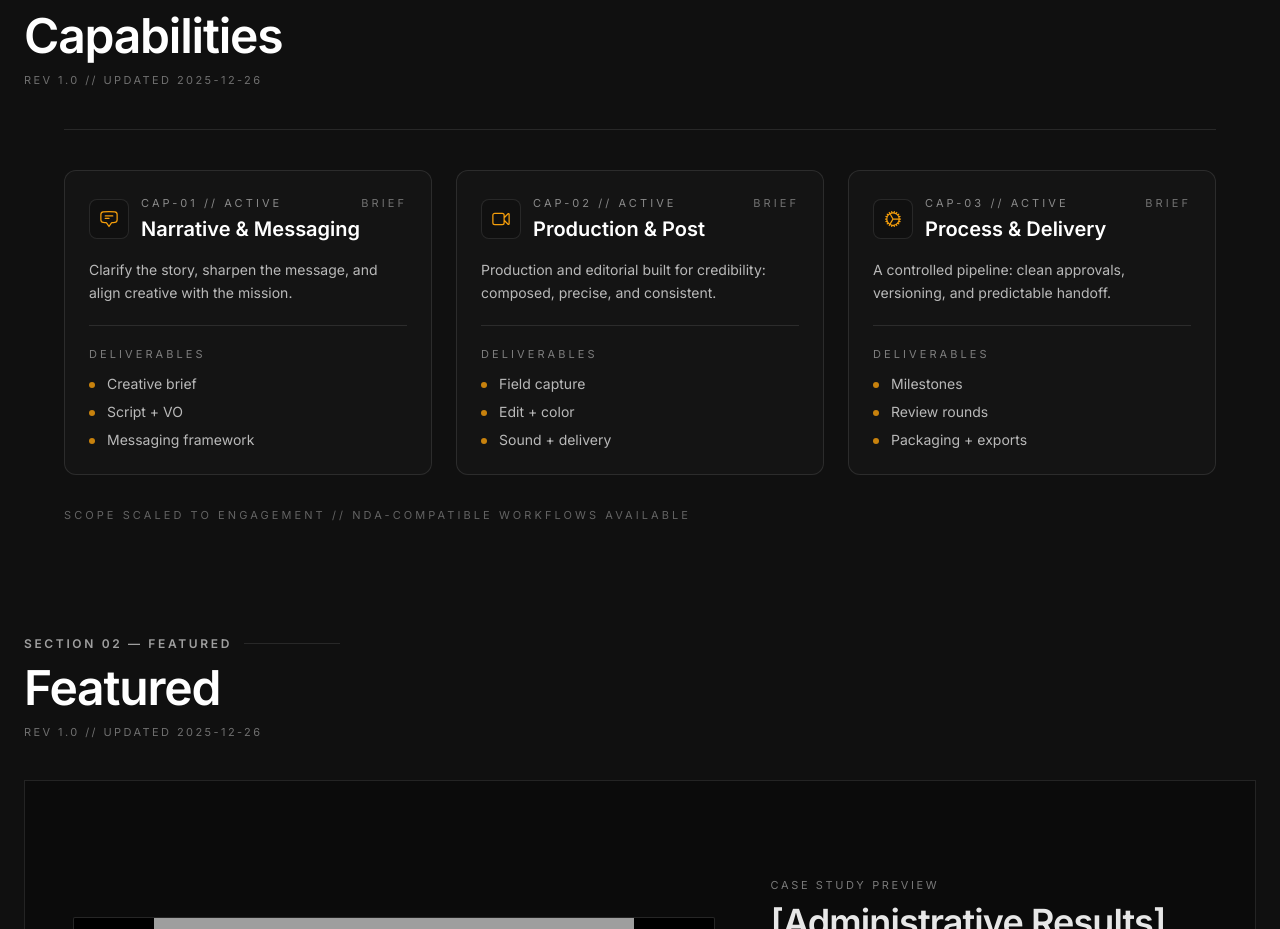
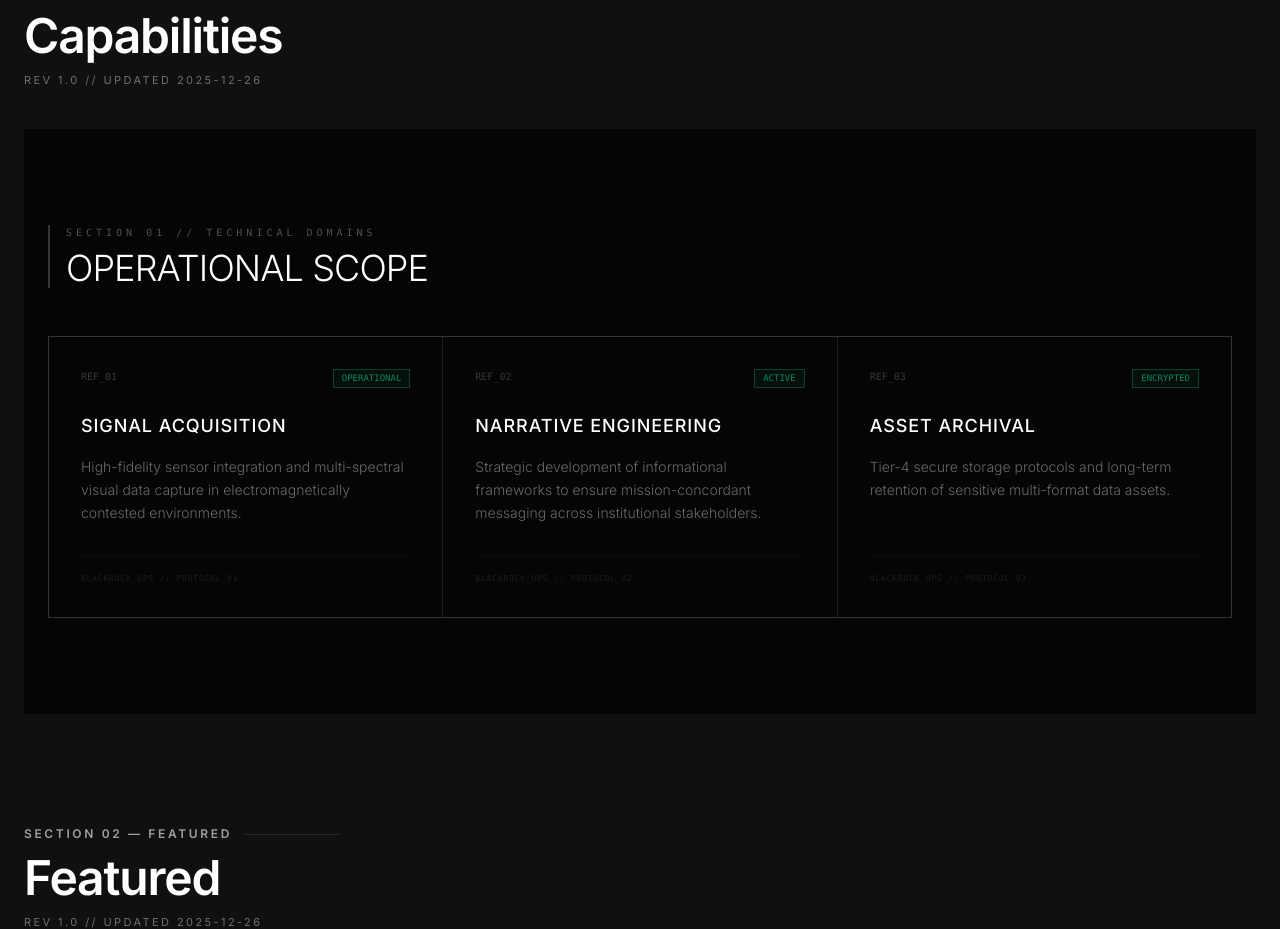
Before and after one commit to EntropyCapital/blackrockoperations.github.io, a Next.js app: page / in a window 1280 px wide. Shown: the part 1040-1969 px from the top of the page. Built offline with nearby package versions, Linux system fonts and the light colour scheme; grey boxes are pictures that could not be loaded.

Commit message:
Update Philosophy.jsx

```diff
--- a/app/components/Philosophy.jsx
+++ b/app/components/Philosophy.jsx
@@ -1,104 +1,69 @@
-import {
-  VideoCameraIcon,
-  ChatBubbleBottomCenterTextIcon,
-  CogIcon,
-} from "@heroicons/react/24/outline";
+"use client";
 
-/**
- * SECTION 01 — CAPABILITIES
- * Clean "ops brief" style capability cards.
- */
-export default function Philosophy() {
-  const capabilities = [
+export default function Domains() {
+  const domains = [
     {
-      id: "CAP-01",
-      icon: ChatBubbleBottomCenterTextIcon,
-      title: "Narrative & Messaging",
-      summary:
-        "Clarify the story, sharpen the message, and align creative with the mission.",
-      bullets: ["Creative brief", "Script + VO", "Messaging framework"],
+      id: "01",
+      title: "Signal Acquisition",
+      desc: "High-fidelity sensor integration and multi-spectral visual data capture in electromagnetically contested environments.",
+      status: "OPERATIONAL"
     },
     {
-      id: "CAP-02",
-      icon: VideoCameraIcon,
-      title: "Production & Post",
-      summary:
-        "Production and editorial built for credibility: composed, precise, and consistent.",
-      bullets: ["Field capture", "Edit + color", "Sound + delivery"],
+      id: "02",
+      title: "Narrative Engineering",
+      desc: "Strategic development of informational frameworks to ensure mission-concordant messaging across institutional stakeholders.",
+      status: "ACTIVE"
     },
     {
-      id: "CAP-03",
-      icon: CogIcon,
-      title: "Process & Delivery",
-      summary:
-        "A controlled pipeline: clean approvals, versioning, and predictable handoff.",
-      bullets: ["Milestones", "Review rounds", "Packaging + exports"],
-    },
+      id: "03",
+      title: "Asset Archival",
+      desc: "Tier-4 secure storage protocols and long-term retention of sensitive multi-format data assets.",
+      status: "ENCRYPTED"
+    }
   ];
 
   return (
-    <div className="mx-auto max-w-6xl">
-      {/* subtle top divider like your Featured block */}
-      <div className="mb-10 h-px w-full bg-white/10" />
+    <section className="w-full bg-[#050505] py-12 md:py-24">
+      <div className="container mx-auto px-6">
 
-      <div className="grid grid-cols-1 gap-6 md:grid-cols-3">
-        {capabilities.map((cap) => {
-          const Icon = cap.icon;
+        {/* Classification Header */}
+        <div className="mb-12 border-l-2 border-white/20 pl-4">
+          <p className="font-mono text-[10px] tracking-[0.4em] text-white/30 uppercase mb-2">
+            Section 01 // Technical Domains
+          </p>
+          <h2 className="text-2xl md:text-4xl font-light tracking-tight text-white uppercase">
+            Operational Scope
+          </h2>
+        </div>
 
-          return (
-            <div
-              key={cap.id}
-              className="rounded-xl border border-white/10 bg-white/[0.02] p-6"
-            >
-              {/* header row */}
-              <div className="mb-4 flex items-start justify-between">
-                <div className="flex items-center gap-3">
-                  <span className="inline-flex h-10 w-10 items-center justify-center rounded-lg border border-white/10 bg-black/20">
-                    <Icon className="h-5 w-5 text-orange-500" />
+        {/* The "Database" Grid */}
+        <div className="grid grid-cols-1 md:grid-cols-3 gap-px bg-white/10 border border-white/10">
+          {domains.map((item) => (
+            <div key={item.id} className="bg-[#050505] p-8 flex flex-col justify-between min-h-[280px]">
+              <div>
+                <div className="flex justify-between items-start mb-6">
+                  <span className="font-mono text-[10px] text-white/20">REF_{item.id}</span>
+                  <span className="text-[9px] font-mono px-2 py-0.5 border border-emerald-500/30 text-emerald-500/70 bg-emerald-500/5">
+                    {item.status}
                   </span>
-
-                  <div>
-                    <div className="text-[11px] uppercase tracking-[0.28em] text-white/50">
-                      {cap.id} // ACTIVE
-                    </div>
-                    <h3 className="mt-1 text-xl font-semibold">{cap.title}</h3>
-                  </div>
                 </div>
-
-                <div className="text-[11px] uppercase tracking-[0.28em] text-white/40">
-                  BRIEF
-                </div>
+                <h3 className="text-lg font-medium text-white mb-4 uppercase tracking-wider">
+                  {item.title}
+                </h3>
+                <p className="text-sm leading-relaxed text-white/40 font-light">
+                  {item.desc}
+                </p>
               </div>
 
-              {/* body */}
-              <p className="text-sm leading-relaxed text-white/70">
-                {cap.summary}
-              </p>
-
-              <div className="my-5 h-px w-full bg-white/10" />
-
-              {/* deliverables line */}
-              <div className="text-[11px] uppercase tracking-[0.28em] text-white/45">
-                Deliverables
+              <div className="mt-8 pt-4 border-t border-white/[0.03]">
+                <p className="font-mono text-[8px] text-white/10 tracking-widest">
+                  BLACKROCK_OPS // PROTOCOL_{item.id}
+                </p>
               </div>
-
-              <ul className="mt-3 space-y-2 text-sm text-white/70">
-                {cap.bullets.map((b) => (
-                  <li key={b} className="flex items-start gap-3">
-                    <span className="mt-2 h-1.5 w-1.5 rounded-full bg-orange-500/80" />
-                    <span>{b}</span>
-                  </li>
-                ))}
-              </ul>
             </div>
-          );
-        })}
+          ))}
+        </div>
       </div>
-
-      {/* bottom note line (matches your “details available…” vibe) */}
-      <div className="mt-8 text-[11px] uppercase tracking-[0.28em] text-white/35">
-        Scope scaled to engagement // NDA-compatible workflows available
-      </div>
-    </div>
+    </section>
   );
 }
```
